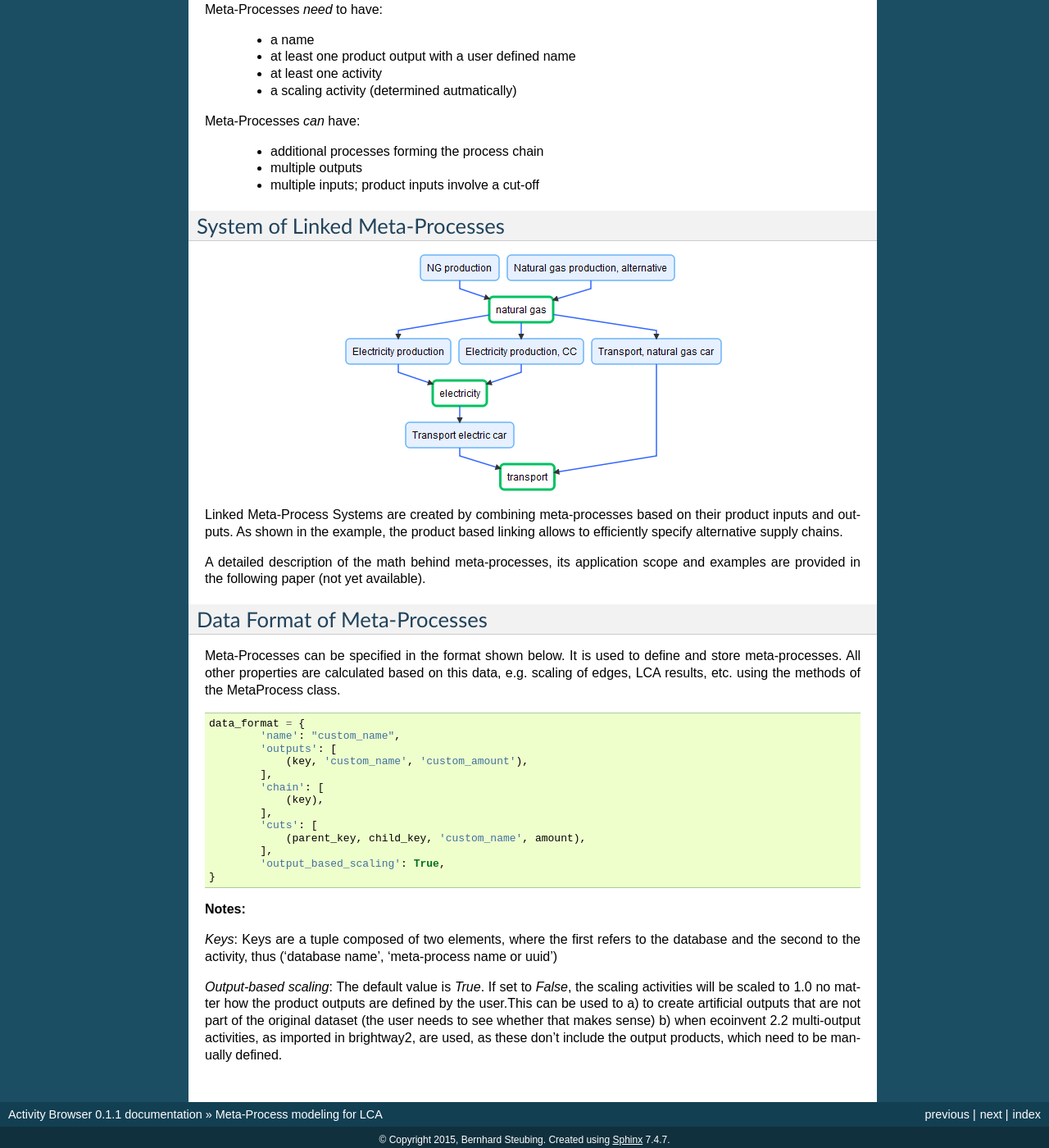
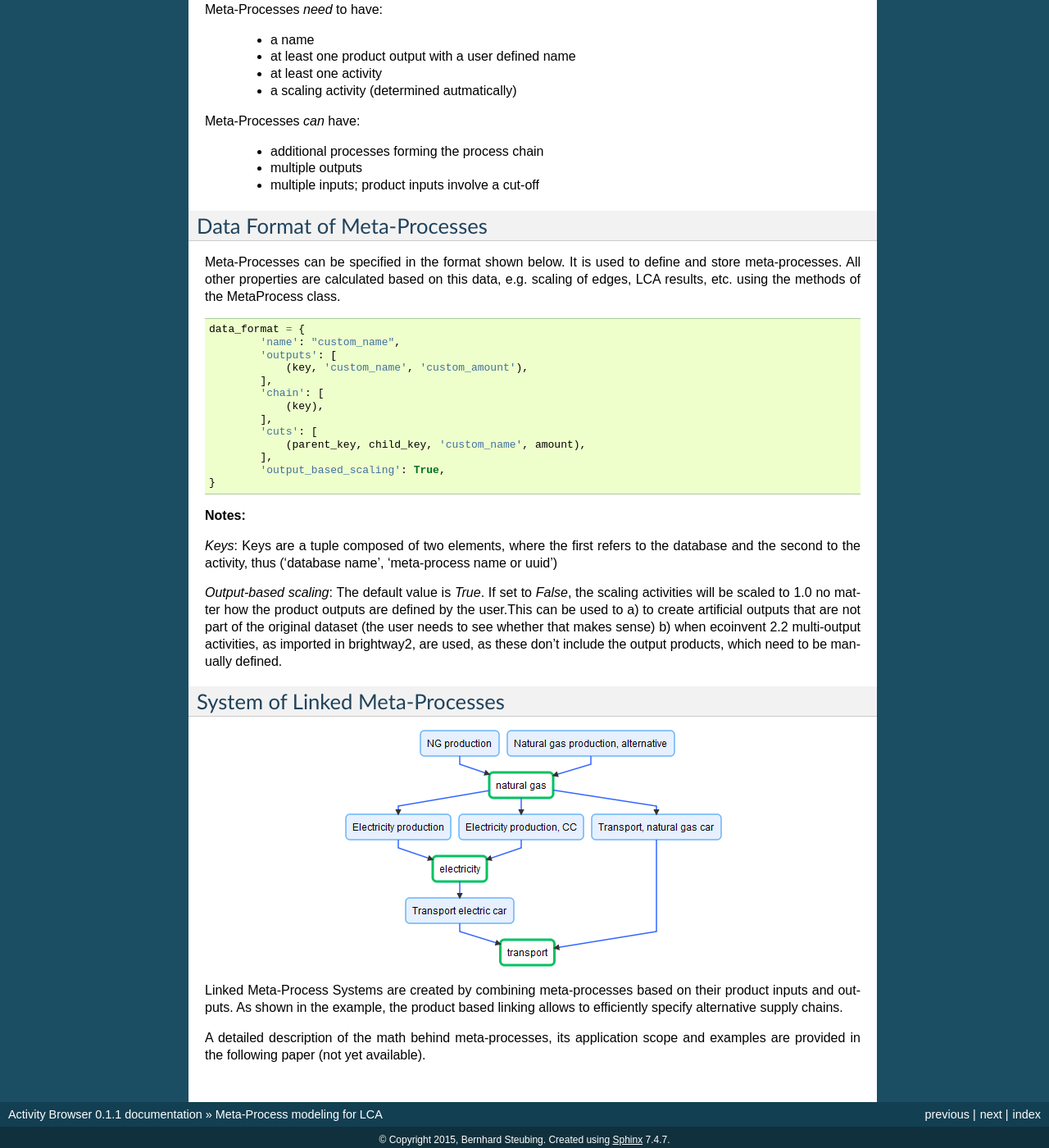
Before and after one commit to bsteubing/modular-lca, a Sphinx documentation site: the page built from docs/source/introduction-metaprocesses.rst, in a window 1280 px wide and 1400 px high, scrolled down 745 px. Shown: the whole window at 82% size. Built offline with Sphinx 7.4.7, drawn with Linux system fonts in a browser that asks for light colours; some of the changed text lies outside the part shown.

Commit message:
more documentation...

```diff
--- a/docs/source/introduction-metaprocesses.rst
+++ b/docs/source/introduction-metaprocesses.rst
@@ -32,17 +32,6 @@ Meta-Processes *can* have:
 	* multiple inputs; product inputs involve a cut-off
 
 
-System of Linked Meta-Processes
--------------------------------
-
-.. image:: images/lmp.png
-    :align: center
-
-Linked Meta-Process Systems are created by combining meta-processes based on their product inputs and outputs. As shown in the example, the product based linking allows to efficiently specify alternative supply chains.
-
-A detailed description of the math behind meta-processes, its application scope and examples are provided in the following paper (not yet available).
-
-
 Data Format of Meta-Processes
 -----------------------------
 
@@ -74,3 +63,14 @@ Keys are a tuple composed of two elements, where the first refers to the databas
 The default value is *True*. If set to *False*, the scaling activities will be scaled to 1.0 no matter how the product outputs are defined by the user.This can be used to
 a) to create artificial outputs that are not part of the original dataset (the user needs to see whether that makes sense)
 b) when ecoinvent 2.2 multi-output activities, as imported in brightway2, are used, as these don't include the output products, which need to be manually defined.
+
+
+System of Linked Meta-Processes
+-------------------------------
+
+.. image:: images/lmp.png
+    :align: center
+
+Linked Meta-Process Systems are created by combining meta-processes based on their product inputs and outputs. As shown in the example, the product based linking allows to efficiently specify alternative supply chains.
+
+A detailed description of the math behind meta-processes, its application scope and examples are provided in the following paper (not yet available).
```
